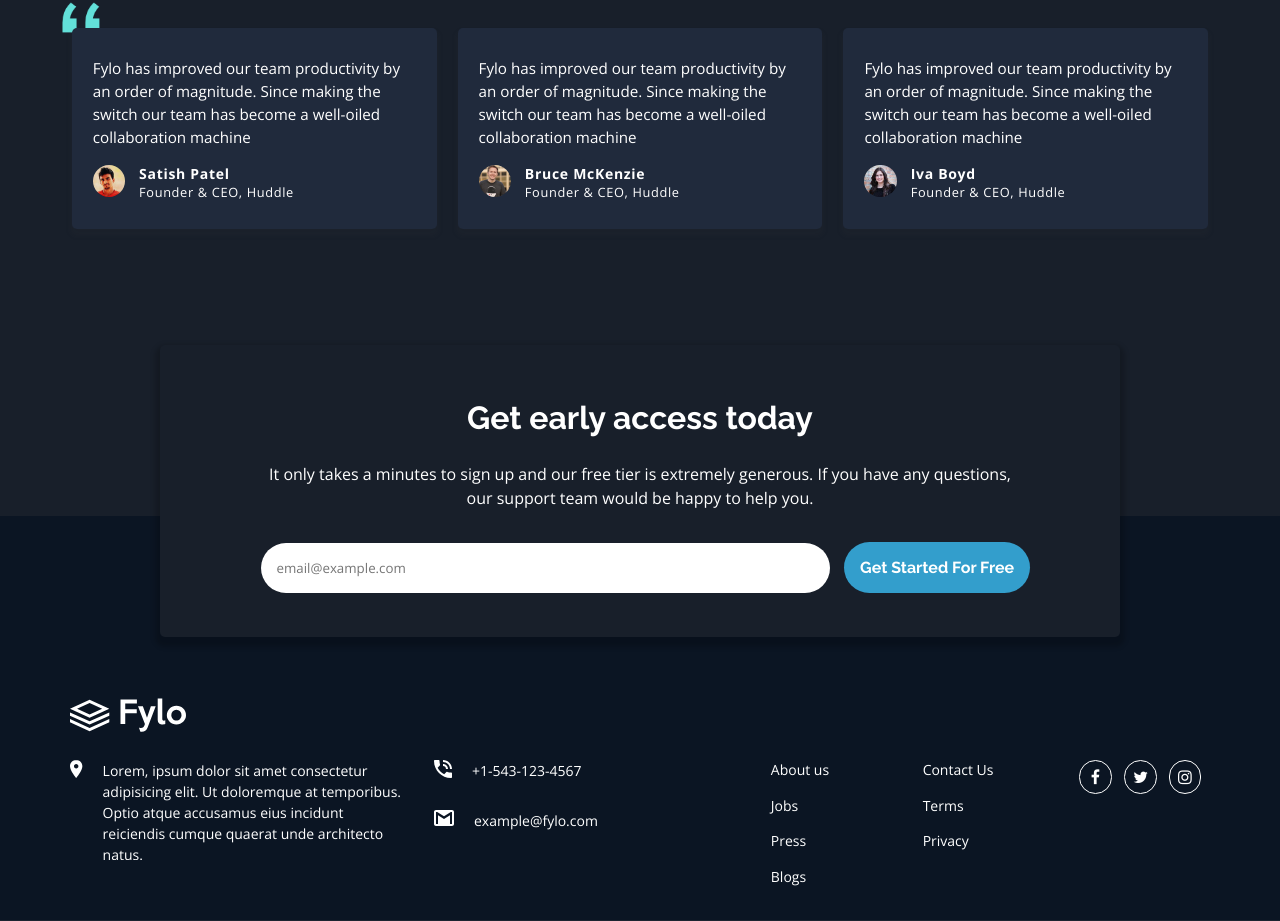
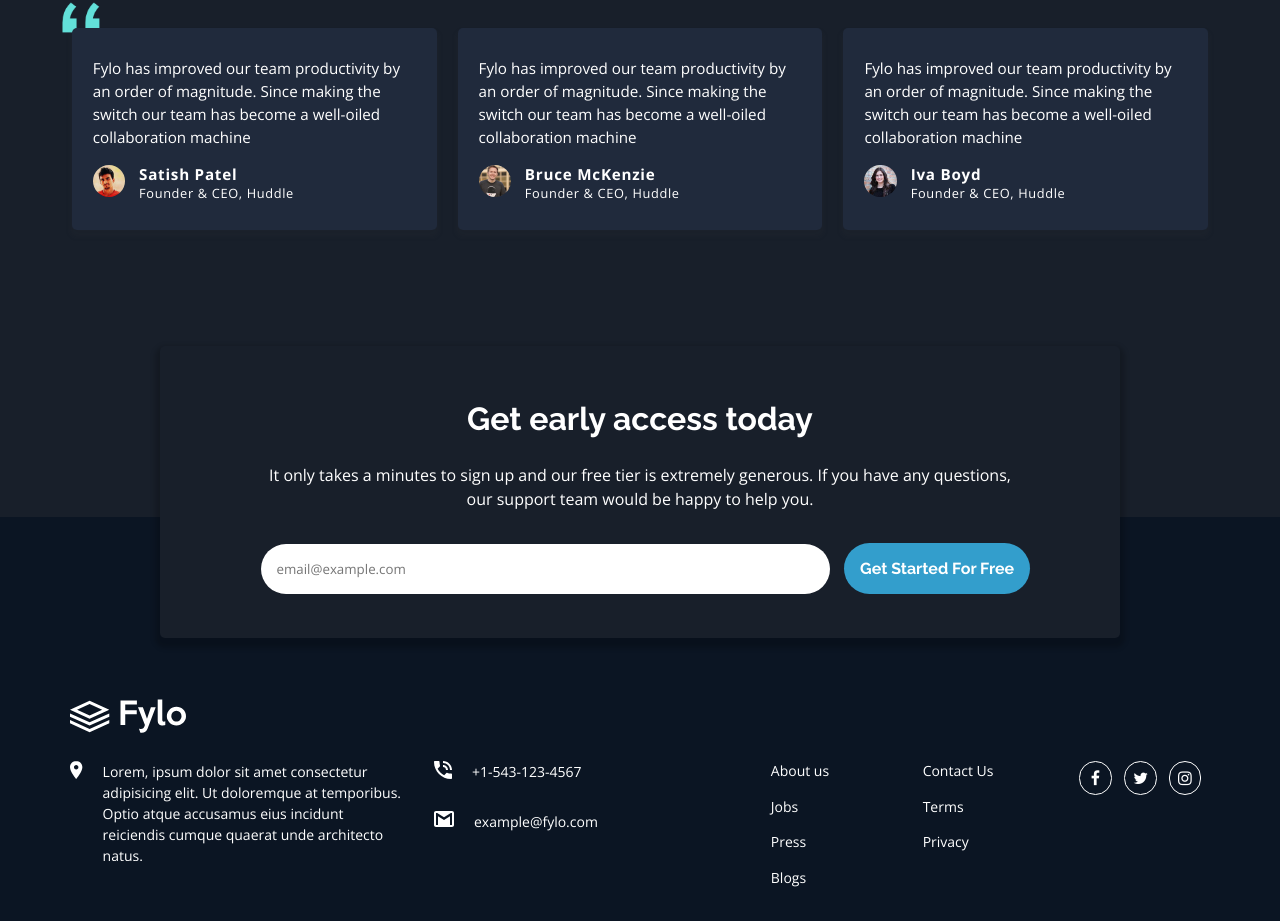
Before and after one commit to markskwid/mark-fylo-dark-landingpage, a plain HTML site: page index.html in a window 1280 px wide. Shown: the part 2147-3068 px from the top of the page. Drawn offline with nearby package versions, Linux system fonts and the light colour scheme.

Commit message:
Frontend Challenge

```diff
--- a/index.html
+++ b/index.html
@@ -109,9 +109,9 @@
           <div class="card-footer">
             <img src="./images/profile-1.jpg" alt="profile-picture">
             <div class="user-info">
-              <h4 class="user-name">
+              <h3 class="user-name">
                 Satish Patel
-              </h4>
+              </h3>
 
               <p class="position">
                 Founder & CEO, Huddle
@@ -129,9 +129,9 @@
           <div class="card-footer">
             <img src="./images/profile-2.jpg" alt="profile-picture">
             <div class="user-info">
-              <h4 class="user-name">
+              <h3 class="user-name">
                 Bruce McKenzie
-              </h4>
+              </h3>
 
               <p class="position">
                 Founder & CEO, Huddle
@@ -150,9 +150,9 @@
           <div class="card-footer">
             <img src="./images/profile-3.jpg" alt="profile-picture">
             <div class="user-info">
-              <h4 class="user-name">
+              <h3 class="user-name">
                 Iva Boyd
-              </h4>
+              </h3>
 
               <p class="position">
                 Founder & CEO, Huddle
--- a/style.css
+++ b/style.css
@@ -47,8 +47,9 @@ body {
     margin-bottom: 0;
   }
 
-  h4 {
+  h3 {
     font-family: "Open Sans", sans-serif;
+    font-size: 0.95rem;
   }
 
   p {
@@ -123,8 +124,9 @@ body {
     font-family: "Raleway", sans-serif;
   }
 
-  h4 {
+  h3 {
     font-family: "Open Sans", sans-serif;
+    font-size: 0.90rem;
   }
 
   p {
```
